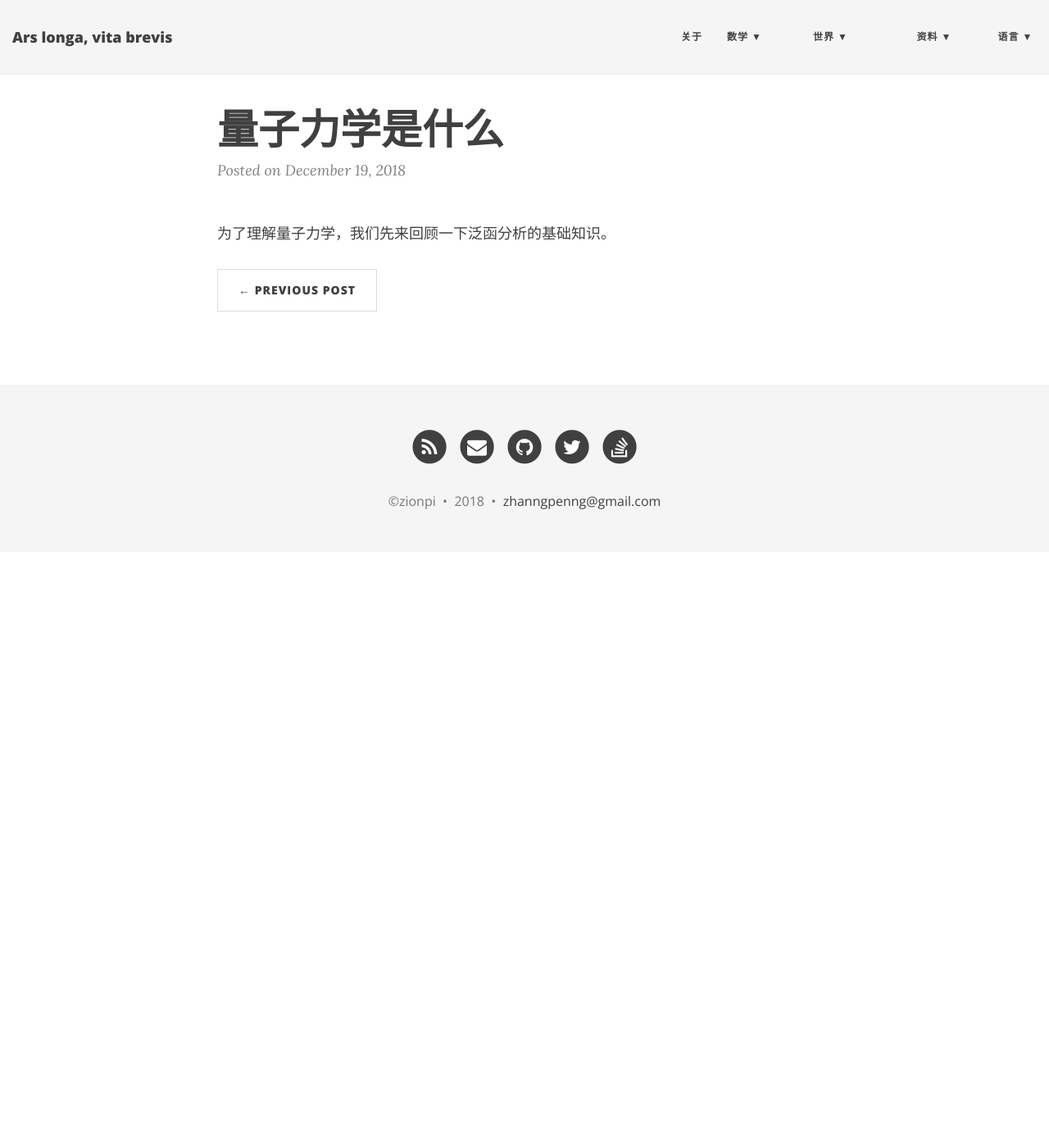
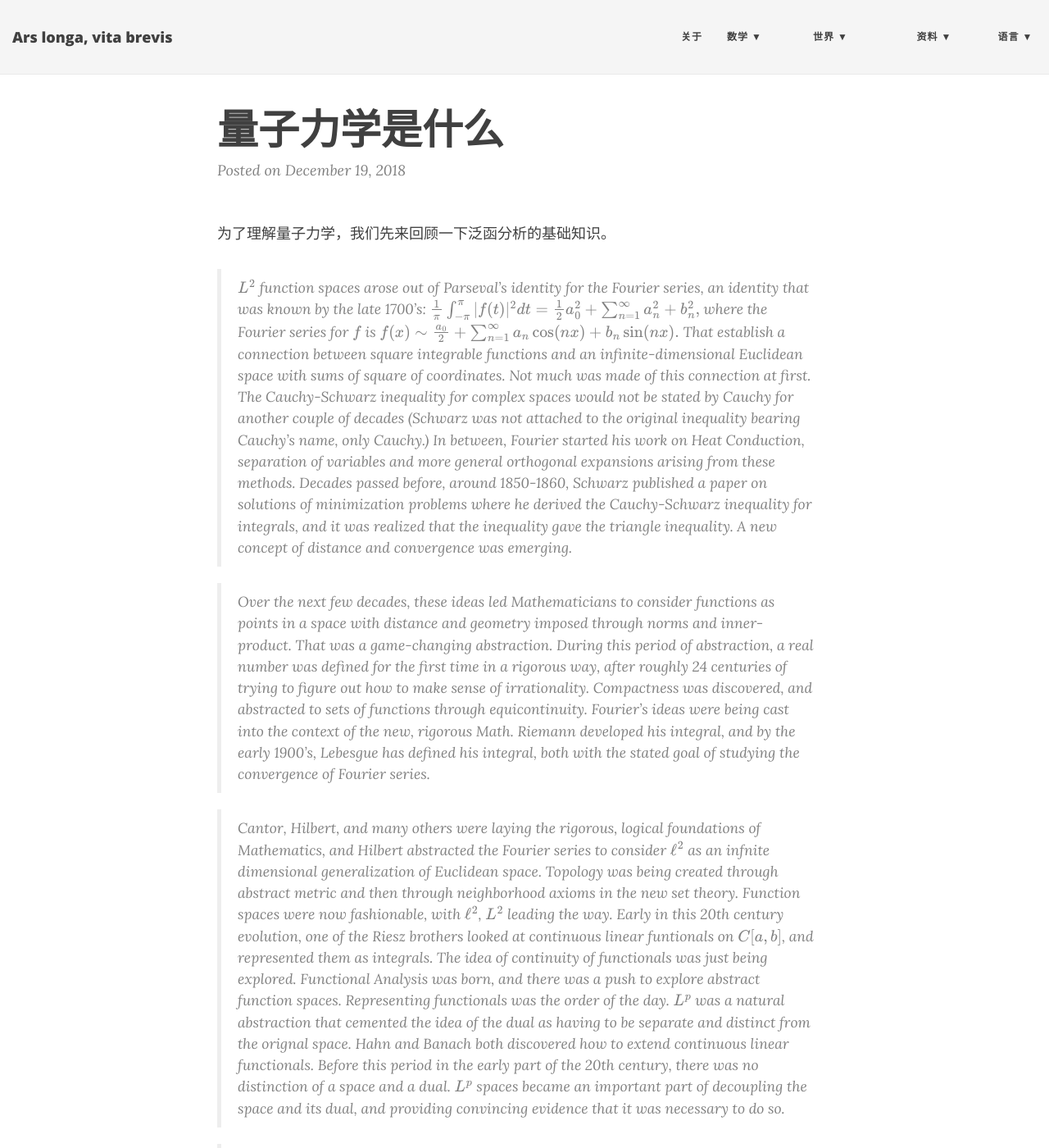
Before and after one commit to ZionPi/zionpi.github.io, a Jekyll site: the page built from _posts/2018-12-19-what-is-quantum-mechanic.md, in a window 1280 px wide and 1400 px high. Shown: the whole window at 82% size. Built offline with Jekyll 4.4.1, drawn with Linux system fonts in a browser that asks for light colours; nearby versions of some CDN libraries; formulas are drawn with MathJax 3; some of the changed text lies outside the part shown.

Commit message:
Update 2018-12-19-what-is-quantum-mechanic.md

```diff
--- a/_posts/2018-12-19-what-is-quantum-mechanic.md
+++ b/_posts/2018-12-19-what-is-quantum-mechanic.md
@@ -3,3 +3,21 @@ layout: post
 title: 量子力学是什么
 ---
 为了理解量子力学，我们先来回顾一下泛函分析的基础知识。
+
+> $L^2$ function spaces arose out of Parseval's identity for the Fourier series, an identity that was known by the late 1700's:
+$$
+          \frac{1}{\pi}\int_{-\pi}^{\pi}|f(t)|^2dt = \frac{1}{2}a_0^2+\sum_{n=1}^{\infty}a_n^2+b_n^2,
+$$
+where the Fourier series for $f$ is
+$$
+                 f(x) \sim \frac{a_0}{2}+\sum_{n=1}^{\infty}a_n\cos(nx)+b_n\sin(nx).
+$$
+That establish a connection between square integrable functions and an infinite-dimensional Euclidean space with sums of square of coordinates. Not much was made of this connection at first. The Cauchy-Schwarz inequality for complex spaces would not be stated by Cauchy for another couple of decades (Schwarz was not attached to the original inequality bearing Cauchy's name, only Cauchy.) In between, Fourier started his work on Heat Conduction, separation of variables and more general orthogonal expansions arising from these methods. Decades passed before, around 1850-1860, Schwarz published a paper on solutions of minimization problems where he derived the Cauchy-Schwarz inequality for integrals, and it was realized that the inequality gave the triangle inequality. A new concept of distance and convergence was emerging.
+
+> Over the next few decades, these ideas led Mathematicians to consider functions as points in a space with distance and geometry imposed through norms and inner-product. That was a game-changing abstraction. During this period of abstraction, a real number was defined for the first time in a rigorous way, after roughly 24 centuries of trying to figure out how to make sense of irrationality. Compactness was discovered, and abstracted to sets of functions through equicontinuity. Fourier's ideas were being cast into the context of the new, rigorous Math. Riemann developed his integral, and by the early 1900's, Lebesgue has defined his integral, both with the stated goal of studying the convergence of Fourier series.
+
+> Cantor, Hilbert, and many others were laying the rigorous, logical foundations of Mathematics, and Hilbert abstracted the Fourier series to consider $\ell^2$ as an infnite dimensional generalization of Euclidean space. Topology was being created through abstract metric and then through neighborhood axioms in the new set theory. Function spaces were now fashionable, with $\ell^2$, $L^2$ leading the way. Early in this 20th century evolution, one of the Riesz brothers looked at continuous linear funtionals on $C[a,b]$, and represented them as integrals. The idea of continuity of functionals was just being explored. Functional Analysis was born, and there was a push to explore abstract function spaces. Representing functionals was the order of the day. $L^p$ was a natural abstraction that cemented the idea of the dual as having to be separate and distinct from the orignal space. Hahn and Banach both discovered how to extend continuous linear functionals. Before this period in the early part of the 20th century, there was no distinction of a space and a dual. $L^p$ spaces became an important part of decoupling the space and its dual, and providing convincing evidence that it was necessary to do so.
+
+> Then there was a move toward abstract operators, with Hilbert and von Neumann leading the way. By the time Quantum Mechanics arrived, all the pieces were in place to be able to lay a foundation for Quantum Mechanics. Hilbert had already studied symmetric operators. Spectrum of operators was defined well before it was realized that operators were a perfect fit for Quantum, where it was later found that the Mathematician's spectrum was actually the Physics spectrum! von Neumann had proved the Spectral Theorem for selfadjoint operators.
+
+> Topological ideas abstracted from convergence, algebras of operators, functions, etc., set off a mushroom cloud of thought, helping to lead to other mushroom clouds.
```
